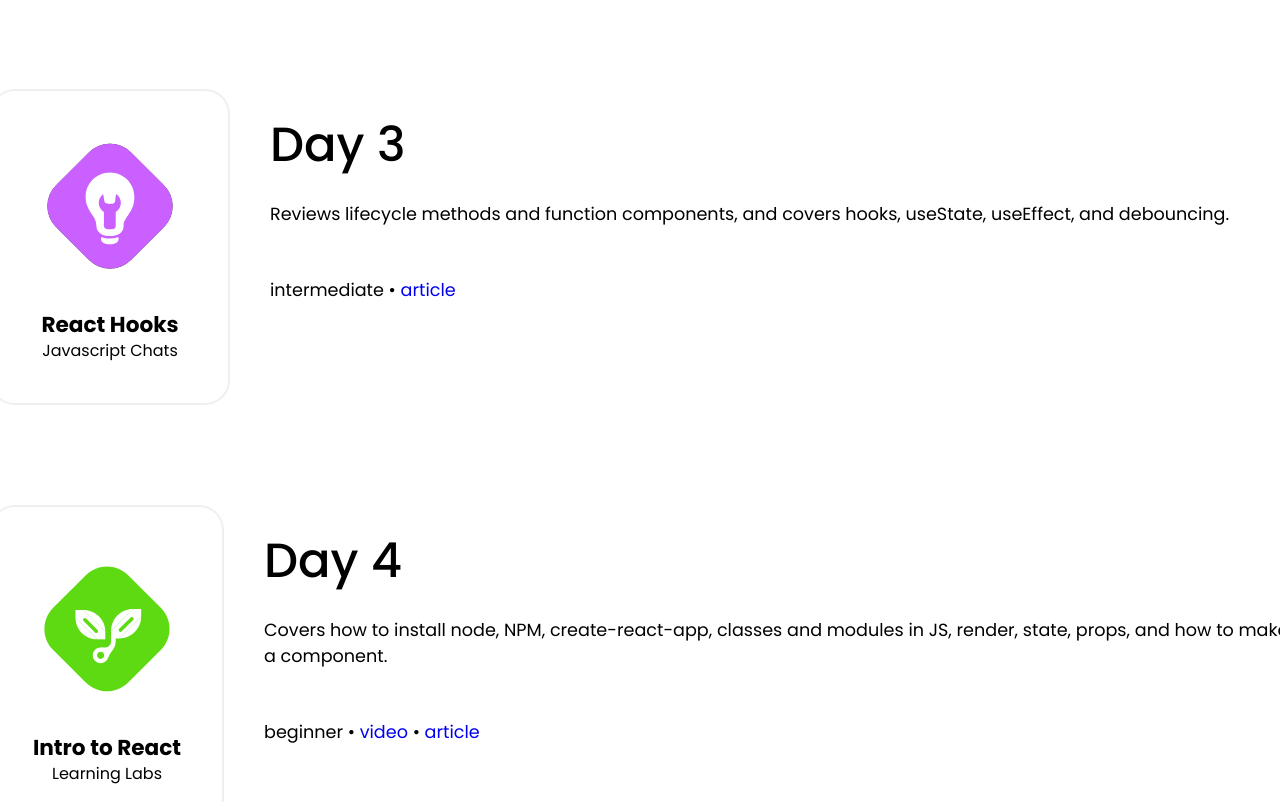
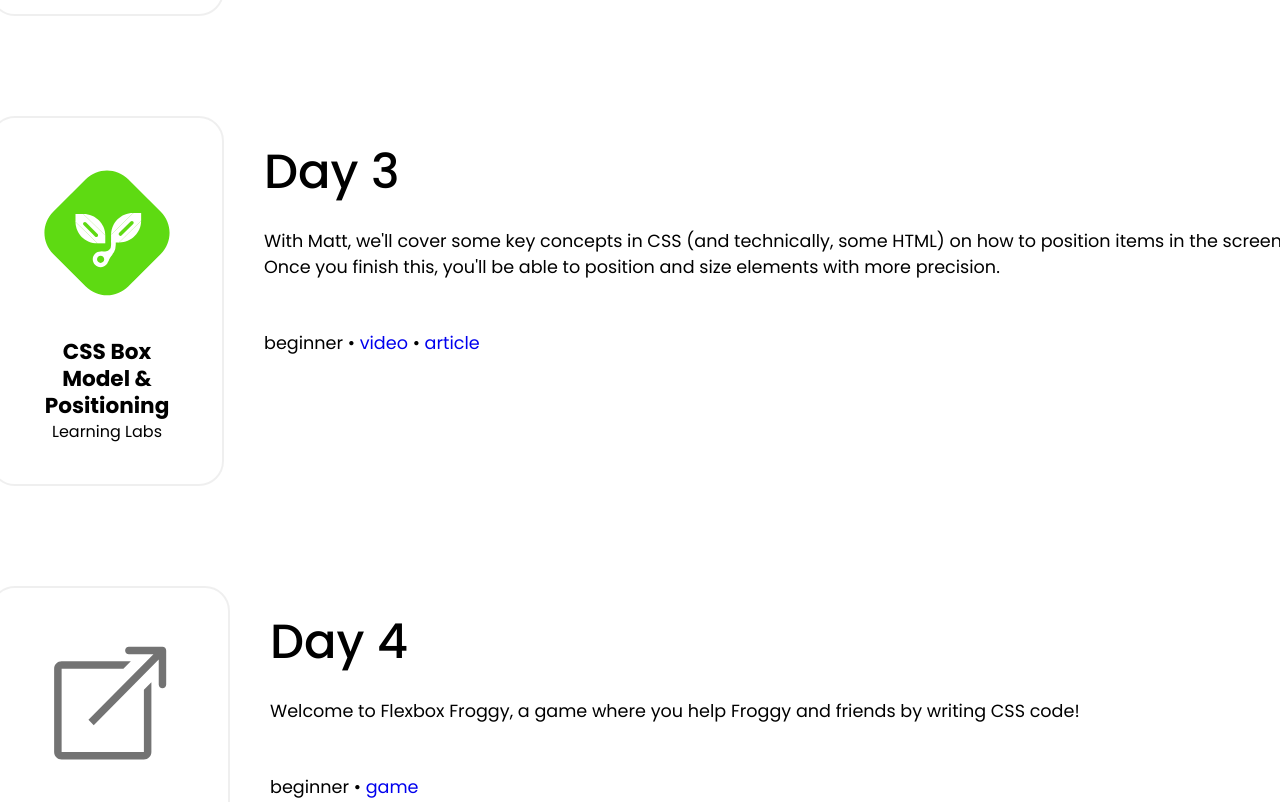
Before and after one commit to uclaacm/dev-pathways, a React (Create React App) app: page /pathway in a window 1280 px wide. Shown: the part 1238-2040 px from the top of the page. Built offline with nearby package versions, Linux system fonts and the light colour scheme.

Commit message:
Implement logic (#93) and update quiz choices

```diff
--- a/src/components/PathDay/PathDay.js
+++ b/src/components/PathDay/PathDay.js
@@ -20,6 +20,8 @@ const PathDay = ({ index, resource }) => {
                     {resource.difficulty}
                     {resource.video != null && <span> • <a href={resource.video}>video</a></span>}
                     {resource.article != null && <span> • <a href={resource.article}>article</a></span>}
+                    {resource.game != null && <span> • <a href={resource.game}>game</a></span>}
+                    {resource.documentation != null && <span> • <a href={resource.documentation}>documentation</a></span>}
                 </div>
             </div>
         </div>
--- a/src/pages/Pathway/Pathway.js
+++ b/src/pages/Pathway/Pathway.js
@@ -8,24 +8,88 @@ import './Pathway.css';
 
 const Pathway = () => {
     const {quizResults} = useContext(QuizContext);
-    // start from here...
     console.log(quizResults);
 
-    const example_resources = resources[3].links;
+    // Get resources matching desired category
+    let resourcesByCategory = resources[0].links;   // Default to HTML/CSS track
+    if (quizResults.category === "HTML/CSS") {
+        resourcesByCategory = resources[0].links;
+    }
+    else if (quizResults.category === "Javascript") {
+        resourcesByCategory = [...resources[1].links, ...resources[2].links];
+    }
+    else if (quizResults.category === "React") {
+        resourcesByCategory = resources[3].links;
+    }
+    else if (quizResults.category === "Git") {
+        resourcesByCategory = resources[4].links;
+    }
+    else if (quizResults.category === "Graphic Design") {
+        resourcesByCategory = resources[5].links;
+    }
+    else if (quizResults.category === "Accessibility") {
+        resourcesByCategory = resources[6].links;
+    }
+    else if (quizResults.category === "Product Management") {
+        resourcesByCategory = resources[7].links;
+    }
+
+    // Put resources of desired type closer to top
+    let resourcesByType = [...resourcesByCategory.filter((resource) => resource.video != null),
+                           ...resourcesByCategory.filter((resource) => resource.video == null)];   // Default to Video
+    if (quizResults.type === "Article") {
+        resourcesByType = [...resourcesByCategory.filter((resource) => resource.article != null),
+                           ...resourcesByCategory.filter((resource) => resource.article == null)];
+    }
+    else if (quizResults.type === "Game") {
+        resourcesByType = [...resourcesByCategory.filter((resource) => resource.game != null),
+                           ...resourcesByCategory.filter((resource) => resource.game == null)];
+    }
+    else if (quizResults.type === "Documentation") {
+        resourcesByType = [...resourcesByCategory.filter((resource) => resource.documentation != null),
+                           ...resourcesByCategory.filter((resource) => resource.documentation == null)];
+    }
+
+    // Use line below if no need for progression (i.e., only display lessons that match user's current difficulty level)
+    // let generatedResources = resourcesByCategory.filter((resource) => resource.difficulty === quizResults.difficulty);
+
+    // Get resources from current difficulty level first, then more difficult resources as user progresses
+    let generatedResources = [...resourcesByType.filter((resource) => resource.difficulty === "Beginner"),
+                              ...resourcesByType.filter((resource) => resource.difficulty === "Intermediate"),
+                              ...resourcesByType.filter((resource) => resource.difficulty === "Advanced")];   // Default to Beginner
+    if (quizResults.difficulty === "Intermediate") {
+        generatedResources = [...resourcesByType.filter((resource) => resource.difficulty === "Intermediate"),
+                              ...resourcesByType.filter((resource) => resource.difficulty === "Advanced")];
+    }
+    else if (quizResults.difficulty === "Advanced") {
+        generatedResources = resourcesByType.filter((resource) => resource.difficulty === "Advanced");
+    }
+
+    // Determine how many lessons to display based on timeline
+    let days = 30;   // Default to 1 month
+    if (quizResults.time === "3 days") {
+        days = 3;
+    }
+    else if (quizResults.time === "1 week") {
+        days = 7;
+    }
+    else if (quizResults.time === "2 weeks") {
+        days = 14;
+    }
 
     return (
         <div className="pathway-page">
             <PageHeader
                 header="Your Pathway"
-                subheader="react  •  beginner  •  videos  •  1 week"
+                subheader={[quizResults.category, " • ", quizResults.difficulty, " • ", quizResults.type, " • ", quizResults.time]}
                 img={PathwayHeader}
                 imgStyle={{
                     backgroundSize: "423px 297px",
                     backgroundPosition: "100%",
                 }}
             />
-            {example_resources.map((resource, index) =>
-                <PathDay index={index + 1} resource={resource} />
+            {generatedResources.map((resource, index) =>
+                index < days && <PathDay index={index + 1} resource={resource} />
             )}
             <h2>Come back later?</h2>
             <p3>You can come back later and your pathway will be saved! Alternatively,
--- a/src/pages/Quiz/Quiz.js
+++ b/src/pages/Quiz/Quiz.js
@@ -34,7 +34,7 @@ const Quiz = (props) => {
       <QuizQuestion
         type="dropdown"
         question="Which technology do you want to learn?"
-        choices={["HTML/CSS", "Javascript", "React", "Git"]}
+        choices={["HTML/CSS", "Javascript", "React", "Git", "Graphic Design", "Accessibility", "Product Management"]}
         onChange={(event) => {
           quizResults = {
             ...quizResults,
```
